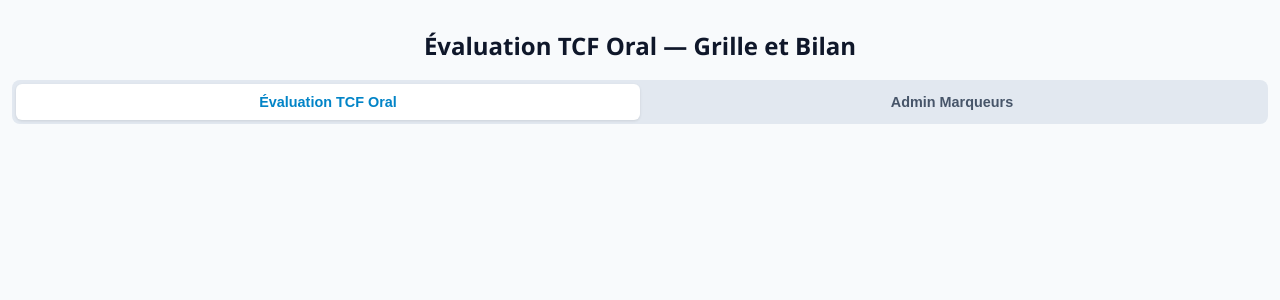
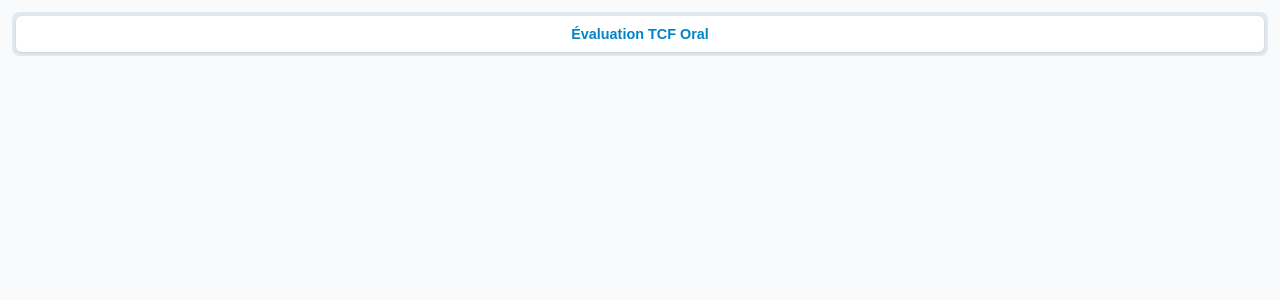
Before and after one commit to Dominiqueboulanger/Test_appli_en_cours_de_developpement, a Flask app: page / in a window 1280 px wide. Shown: the top 300 px of the page. Run offline with Flask 3, Linux system fonts and the light colour scheme; data comes from the database, SQL or seed files in the repository.

Commit message:
Update index.html

```diff
--- a/templates/index.html
+++ b/templates/index.html
@@ -9,12 +9,12 @@
 </head>
 <body>
     <div class="container">
-        <h1>Évaluation TCF Oral — Grille et Bilan</h1>
+
 
         <!-- Onglets -->
         <div class="tabs">
             <button class="tab-button active" onclick="changerOnglet('evaluation')">Évaluation TCF Oral</button>
-            <button class="tab-button" onclick="changerOnglet('admin')">Admin Marqueurs</button>
+
         </div>
 
         <!-- Contenu de l'onglet Évaluation -->
@@ -49,10 +49,7 @@
         </div>
 
         <!-- Contenu de l'onglet Admin -->
-        <div id="admin" class="tab-content" style="display: none;">
-            <h2>Admin Marqueurs</h2>
-            <p>Contenu à venir pour gérer les marqueurs et critères.</p>
-        </div>
+
     </div>
 
     <!-- Service Worker pour la PWA -->
```
